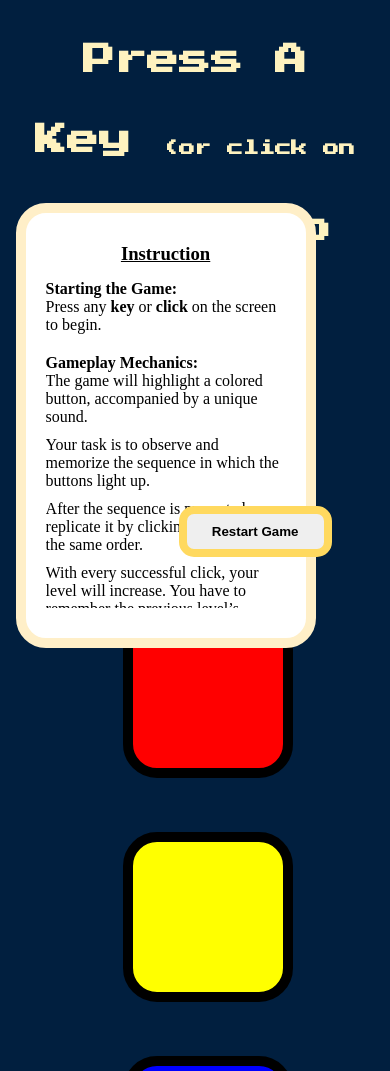
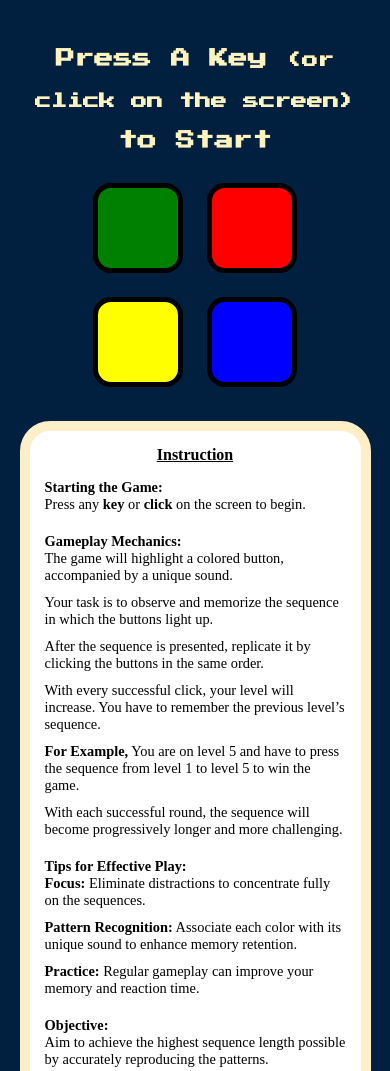
Before and after one commit to suryakanta-mohanty/Simon-Game, a plain HTML site: page index.html in a window 390 px wide. Shown: the top 1071 px of the page. Drawn offline with nearby package versions, Linux system fonts and the light colour scheme.

Commit message:
making it responsive

```diff
--- a/style.css
+++ b/style.css
@@ -112,3 +112,74 @@ button{
   font-weight: bold;
   cursor: pointer;
 }
+
+@media (max-width: 768px) {
+  #level-title {
+    font-size: 1.5rem;
+    line-height: 3rem;
+    margin: 10% 5% 3% 5%;
+  }
+
+  .container {
+    width: 90%;
+  }
+
+  .btn {
+    width: 120px;
+    height: 120px;
+    margin: 15px;
+    border-width: 7px;
+  }
+
+  .instruction {
+    position: static;
+    width: 90%;
+    max-width: 100%;
+    height: auto;
+    padding: 20px;
+    margin: 20px auto;
+  }
+
+  .instruct_planel {
+    height: auto;
+    overflow-y: visible;
+  }
+
+  button {
+    position: static;
+    display: block;
+    margin: 20px auto;
+    width: 80%;
+    padding: 12px;
+    font-size: 1rem;
+  }
+}
+
+
+@media (max-width: 480px) {
+  #level-title {
+    font-size: 1.2rem;
+    line-height: 2.5rem;
+  }
+
+  .btn {
+    width: 90px;
+    height: 90px;
+    margin: 10px;
+    border-width: 5px;
+  }
+
+  .instruction {
+    padding: 15px;
+    font-size: 0.9rem;
+  }
+
+  .instruct_planel h3 {
+    font-size: 1rem;
+  }
+
+  button {
+    width: 90%;
+    font-size: 0.9rem;
+  }
+}
```
